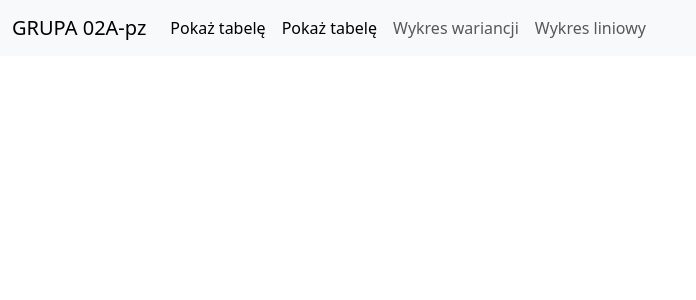
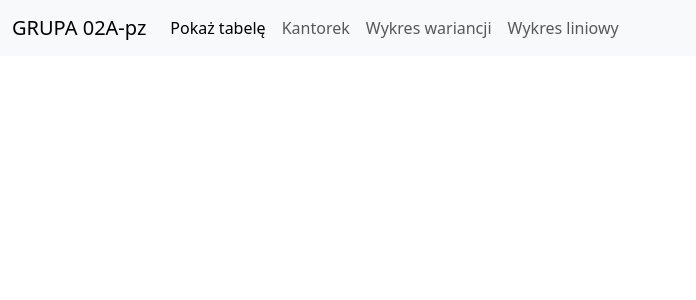
Before and after one commit to Thyrun/02A-pz, a Flask app: page / in a window 1280 px wide. Shown: the top 300 px of the page, without its empty margins (0-696 px from the left). Run offline with Flask 3, Linux system fonts and the light colour scheme.

Commit message:
zajecia debug

```diff
--- a/app.py
+++ b/app.py
@@ -194,6 +194,8 @@ def convert_currency():
         amount = request.form.get('amount', type=float)
         from_currency = request.form.get('from_currency', type=str).upper()
         to_currency = request.form.get('to_currency', type=str).upper()
+        print(from_currency)
+        print(to_currency)
         date = datetime.now().date()
 
         if not amount or not from_currency or not to_currency:
--- a/templates/base.html
+++ b/templates/base.html
@@ -20,7 +20,7 @@
                         <a class="nav-link active" aria-current="page" href="/show">Pokaż tabelę</a>
                     </li>
                     <li class="nav-item">
-                        <a class="nav-link active" aria-current="page" href="/show">Pokaż tabelę</a>
+                        <a class="nav-link" href="/convert">Kantorek</a>
                     </li>
                     <li class="nav-item">
                         <a class="nav-link" href="/show/chart">Wykres wariancji</a>
```
